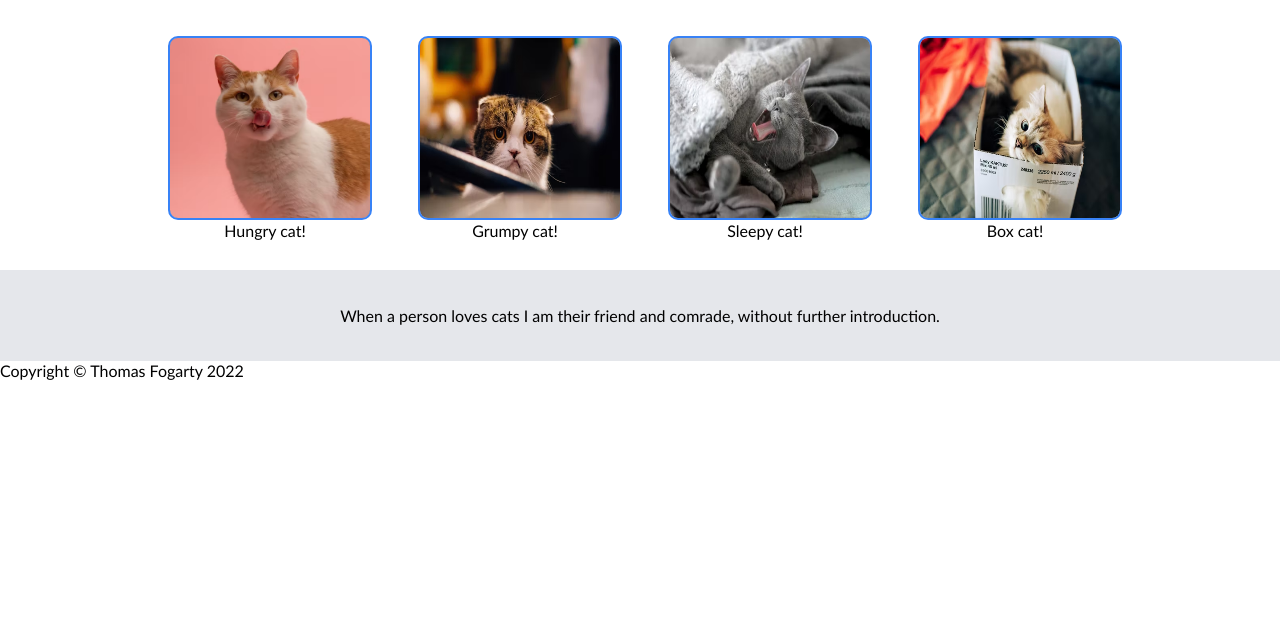
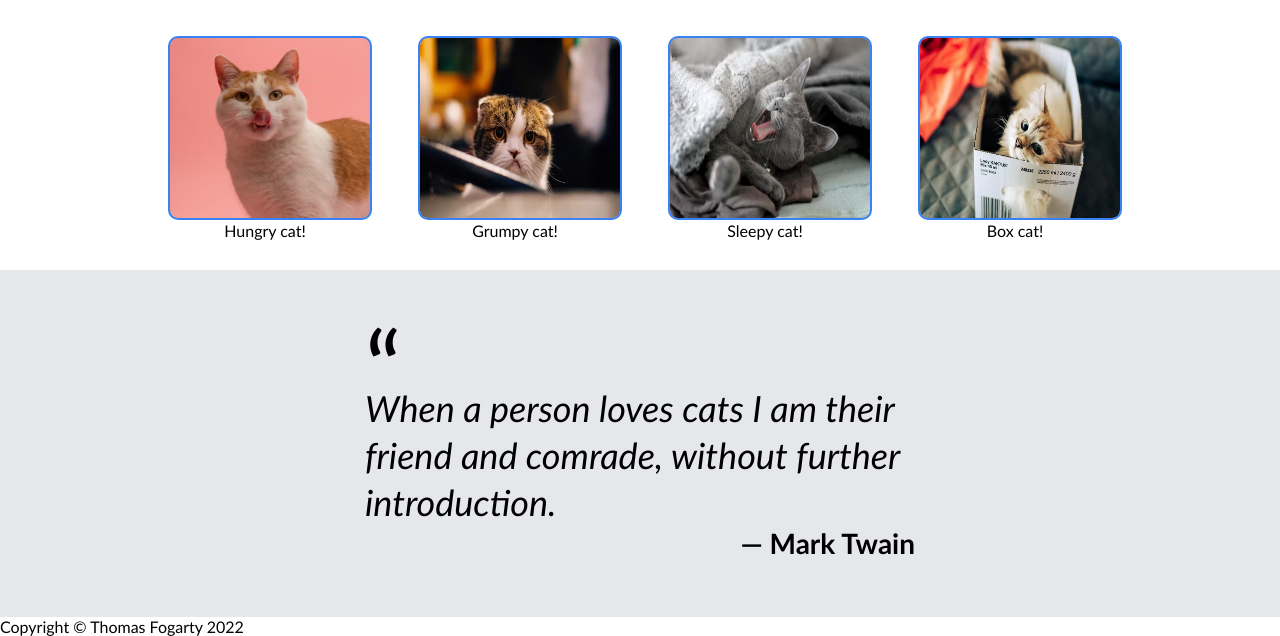
Before and after one commit to Thoss24/landing-page, a plain HTML site: page index.html in a window 1280 px wide. Shown: the part 727-1363 px from the top of the page. Before the commit the page ends 1107 px from the top, so only its background shows below. Drawn offline with Linux system fonts and the light colour scheme.

Commit message:
Quote section complete

```diff
--- a/index.html
+++ b/index.html
@@ -23,7 +23,7 @@
                         <p class="header-text">This page is dedicated to all the cute fluff balls in the world.<br> Please enjoy your stay!</p>
                         <button class="button">Sign up here!</button>
                     </div> <!--header two child div END-->
-                <img src="../landing-page/images/fluff-boi-one.avif">
+                    <img src="../landing-page/images/fluff-boi-one.avif">
             </div> <!--header two div END-->
         </div> <!--header container div END-->
 
@@ -50,7 +50,10 @@
         </div> <!--body one container div END-->
 
         <div class="body-two-container"> <!--body two container div START-->
-            <p>When a person loves cats I am their friend and comrade, without further introduction.</p>
+            <blockquote class="blockquote blockquote-quote">
+                <p class="blockquote-text"><em>When a person loves cats I am their friend and comrade, without further introduction.</em></p>
+                <p class="blockquote-text blockquote-author">Mark Twain</p>
+            </blockquote>
         </div>
 
 
--- a/style.css
+++ b/style.css
@@ -4,17 +4,13 @@
 body {
     display: flex;
     flex-direction: column;
-    min-height: 100vh;
     margin: 0;
     font-family: 'Trebuchet MS', 'Lucida Sans Unicode', 'Lucida Grande', 'Lucida Sans', Arial, sans-serif;
-    min-width: 1100px;
-
+    min-height: 100vh;
+    flex: 1;
+    flex-wrap: wrap;
 }
 
-.body {
-    display: flex;
-    flex: 1;
-}
 
 ul {
     list-style: none;
@@ -46,6 +42,9 @@ a {
     justify-content: space-between;
     flex-direction: column;
     min-width: 200px;
+    flex: 1;
+    flex-wrap: wrap;
+    box-sizing: border-box;
 }
 
 .header-one {
@@ -146,6 +145,7 @@ a {
     align-items: center;
     outline: 2px solid #3882f6;
     border-radius: 8px;
+    box-sizing: border-box;
 }
  .caption-one {
     display: flex;
@@ -160,11 +160,56 @@ a {
     display: flex;
     flex-flow: row wrap;
     justify-content: center;
+    align-items: center;
+    flex-direction: column;
     background-color: #e5e7eb;
     padding: 20px;
     gap: 50px;
+}
 
+.blockquote {
+    max-width: 600px;
+    margin: 10px 30px;
+    padding: 25px;
+    box-sizing: border-box;
 }
+
+.blockquote-text {
+    font-size: 36px;
+    font-style:italic;
+    line-height: 1.3;
+    margin: 0;
+    font-weight: 700px;
+}
+
+.blockquote-author {
+    font-size: 28px;
+    font-style: normal;
+    font-weight: 900;
+    text-align: right;
+}
+
+.blockquote-author::before {
+    content: "\2014\0020";
+}
+
+.blockquote-quote::before {
+    content: "\201c";
+    font-size: 100px;
+    display: block;
+    margin-top: -20px;
+    margin-bottom: -40px;
+}
+
+
+
+
+
+
+
+
+
+/*BODY SECTION TWO CONTENT END*/
 
 .body-three {
 
```
